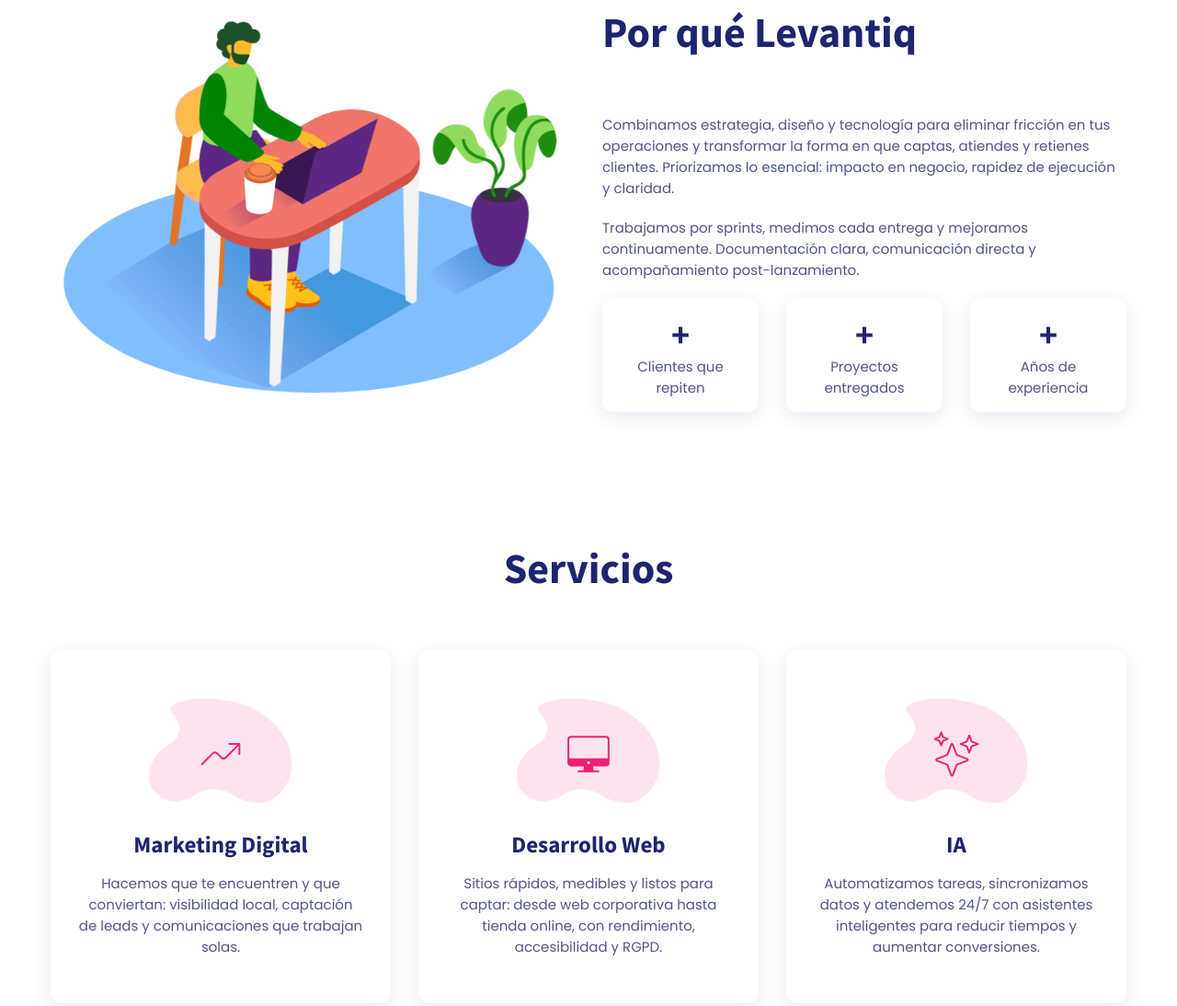
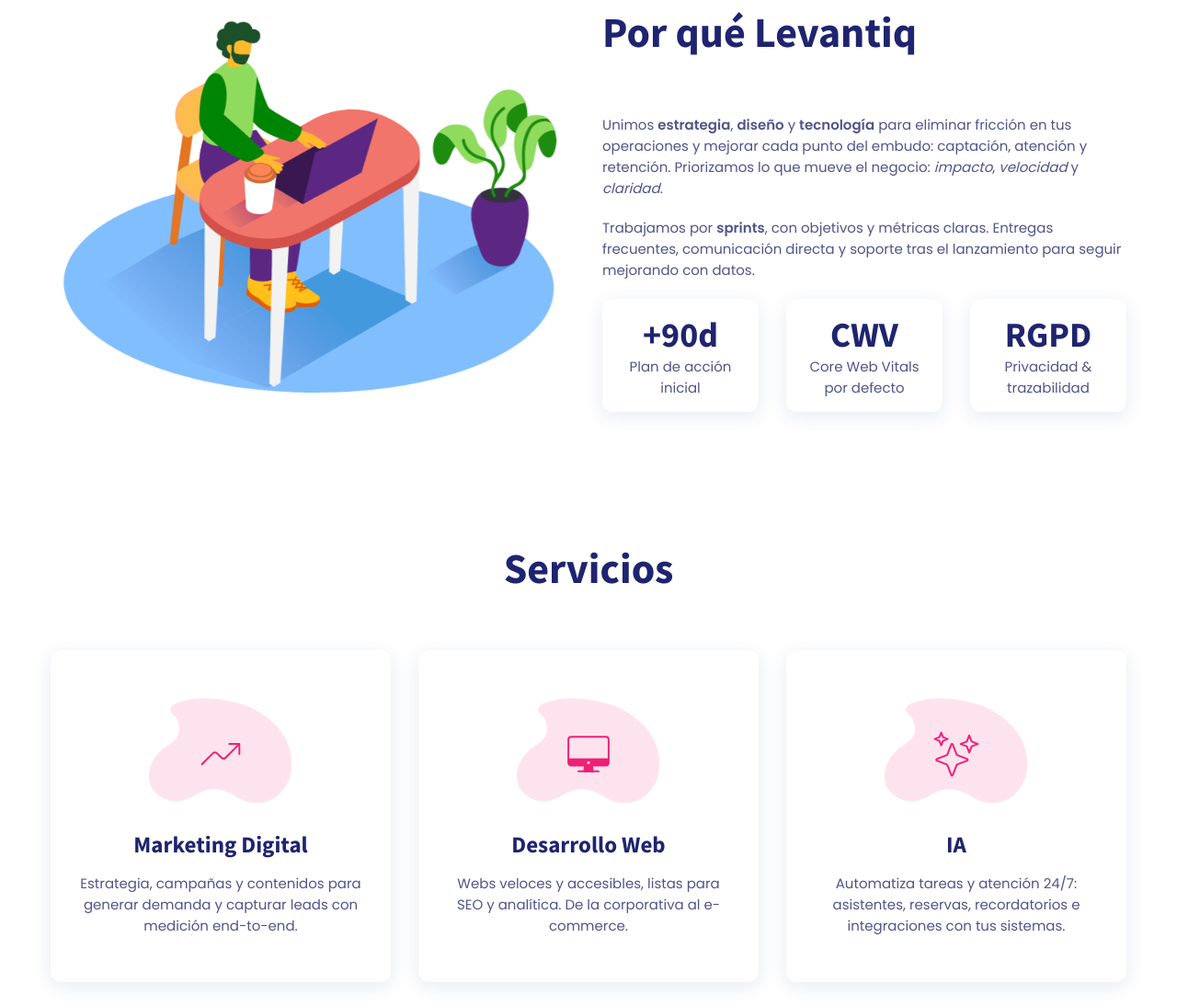
Before and after one commit to Luckycoco122/Levantiq, a website: page desinic/index.html in a window 1280 px wide. Shown: the part 854-1948 px from the top of the page at 92% size. Drawn offline with nearby package versions, Linux system fonts and the light colour scheme.

Commit message:
Add files via upload

```diff
--- a/desinic/index.html
+++ b/desinic/index.html
@@ -6,6 +6,9 @@
   <meta http-equiv="X-UA-Compatible" content="IE=edge">
   <meta name="viewport" content="width=device-width, initial-scale=1.0">
   <title>Levantiq — Automatización, integraciones y desarrollo web</title>
+
+  <!-- SEO -->
+  <meta name="description" content="Levantiq: automatización, integraciones y desarrollo web. Implementamos IA, conectamos tus sistemas y creamos sitios rápidos y medibles para crecer con datos.">
 
   <!-- favicon -->
   <link rel="shortcut icon" href="./favicon.svg" type="image/svg+xml">
@@ -64,7 +67,6 @@
 
           <li class="navbar-item"><a href="index.html#features" class="navbar-link" data-navbar-link>Características</a></li>
           <li class="navbar-item"><a href="index.html#blog" class="navbar-link" data-navbar-link>Blog</a></li>
-
         </ul>
 
       </nav>
@@ -81,7 +83,6 @@
     </div>
   </header>
 
-
   <main>
     <article>
 
@@ -91,16 +92,17 @@
 
           <div class="hero-content">
 
-            <p class="hero-subtitle">Agencia de automatización y desarrollo web en Madrid</p>
+            <p class="hero-subtitle">Automatización, Marketing-digital y Desarrollo web</p>
 
-            <h2 class="h2 hero-title">Soluciones que automatizan. Webs que convierten.</h2>
+            <h2 class="h2 hero-title">Automatiza procesos. Acelera resultados.</h2>
 
             <p class="hero-text">
-              Diseñamos y ejecutamos proyectos de alto impacto: automatizamos procesos, integramos tus sistemas
-              de negocio y creamos sitios web rápidos, accesibles y medibles para crecer con datos.
+              Diseñamos e implementamos soluciones que ahorran tiempo y generan ingresos:
+              asistentes de IA, integraciones con tus sistemas y sitios web rápidos,
+              accesibles y medibles. Menos tareas manuales, más crecimiento.
             </p>
 
-            <button class="btn">Ver cómo trabajamos</button>
+            <a class="btn" href="#features">Ver cómo trabajamos</a>
 
           </div>
 
@@ -126,28 +128,29 @@
             <h2 class="h2 section-title underline">Por qué Levantiq</h2>
 
             <p class="about-text">
-              Combinamos estrategia, diseño y tecnología para eliminar fricción en tus operaciones y
-              transformar la forma en que captas, atiendes y retienes clientes. Priorizamos lo esencial:
-              impacto en negocio, rapidez de ejecución y claridad.
+              Unimos <strong>estrategia</strong>, <strong>diseño</strong> y <strong>tecnología</strong> para
+              eliminar fricción en tus operaciones y mejorar cada punto del embudo:
+              captación, atención y retención. Priorizamos lo que mueve el negocio:
+              <em>impacto</em>, <em>velocidad</em> y <em>claridad</em>.
             </p>
 
             <p class="about-text">
-              Trabajamos por sprints, medimos cada entrega y mejoramos continuamente. Documentación clara,
-              comunicación directa y acompañamiento post-lanzamiento.
+              Trabajamos por <strong>sprints</strong>, con objetivos y métricas claras.
+              Entregas frecuentes, comunicación directa y soporte tras el lanzamiento para seguir mejorando con datos.
             </p>
 
             <ul class="stats-list">
               <li class="stats-card">
-                <p class="h3 stats-title">+</p>
-                <p class="stats-text">Clientes que repiten</p>
+                <p class="h3 stats-title">+90d</p>
+                <p class="stats-text">Plan de acción inicial</p>
               </li>
               <li class="stats-card">
-                <p class="h3 stats-title">+</p>
-                <p class="stats-text">Proyectos entregados</p>
+                <p class="h3 stats-title">CWV</p>
+                <p class="stats-text">Core Web Vitals por defecto</p>
               </li>
               <li class="stats-card">
-                <p class="h3 stats-title">+</p>
-                <p class="stats-text">Años de experiencia</p>
+                <p class="h3 stats-title">RGPD</p>
+                <p class="stats-text">Privacidad & trazabilidad</p>
               </li>
             </ul>
 
@@ -172,8 +175,8 @@
                 </div>
                 <h3 class="h3 title">Marketing Digital</h3>
                 <p class="text">
-        Hacemos que te encuentren y que conviertan: visibilidad local, captación de leads y
-        comunicaciones que trabajan solas.
+                  Estrategia, campañas y contenidos para generar demanda y capturar leads
+                  con medición end-to-end.
                 </p>
               </a>
             </li>
@@ -186,8 +189,7 @@
                 </div>
                 <h3 class="h3 title">Desarrollo Web</h3>
                 <p class="text">
-        Sitios rápidos, medibles y listos para captar: desde web corporativa hasta tienda online,
-        con rendimiento, accesibilidad y RGPD.
+                  Webs veloces y accesibles, listas para SEO y analítica. De la corporativa al e-commerce.
                 </p>
               </a>
             </li>
@@ -200,18 +202,15 @@
                 </div>
                 <h3 class="h3 title">IA</h3>
                 <p class="text">
-        Automatizamos tareas, sincronizamos datos y atendemos 24/7 con asistentes inteligentes
-        para reducir tiempos y aumentar conversiones.
+                  Automatiza tareas y atención 24/7: asistentes, reservas, recordatorios e integraciones con tus sistemas.
                 </p>
               </a>
             </li>
 
           </ul>
 
-
         </div>
       </section>
-
 
       <!-- #FEATURES -->
       <section class="section features" id="features">
```
Lines whose indentation alone changed are shown as unchanged.
